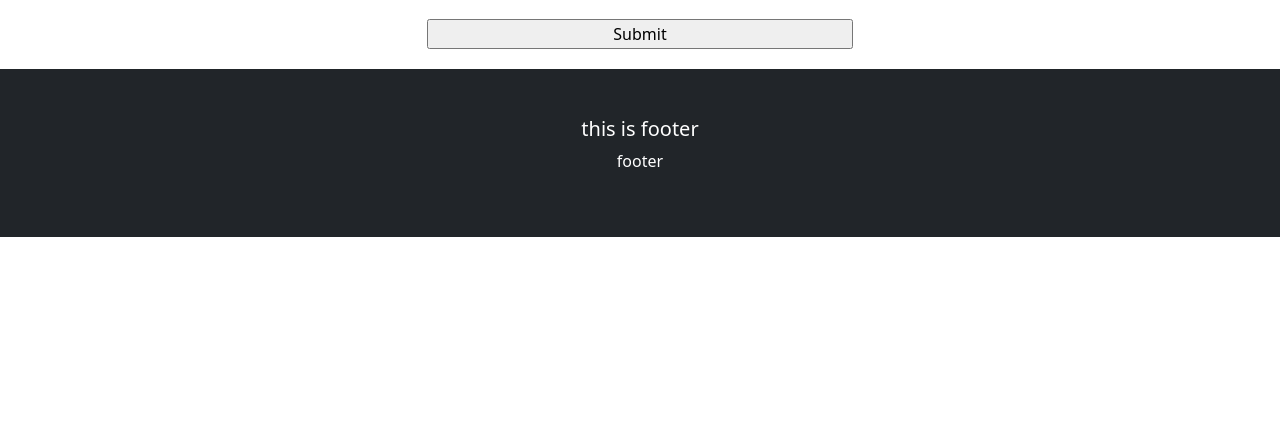
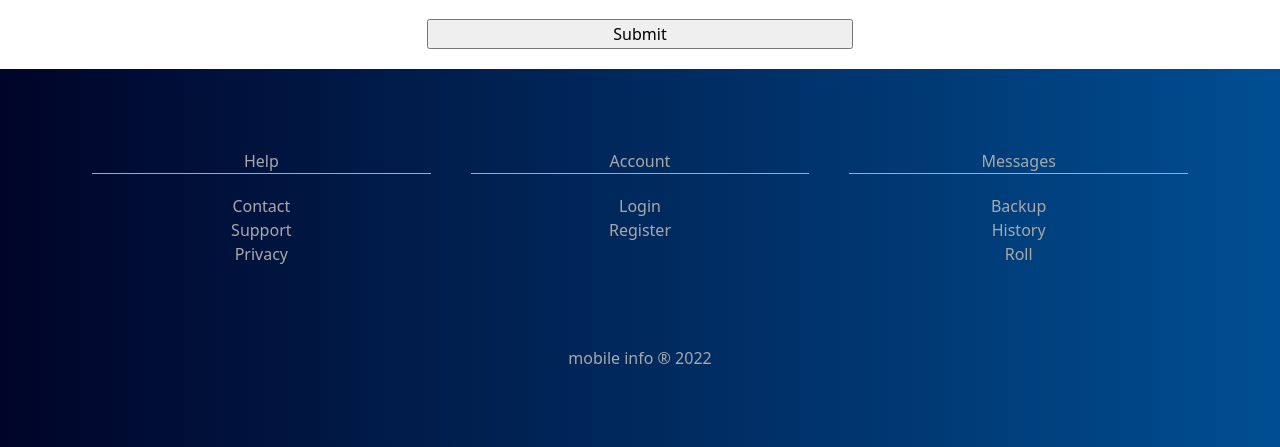
Before and after one commit to rased100/mobile-info-client, a React (Create React App) app: page / in a window 1280 px wide. Shown: the part 1475-1922 px from the top of the page. Before the commit the page ends 1712 px from the top, so only its background shows below. Built offline with nearby package versions, Linux system fonts and the light colour scheme; no server answers.

Commit message:
footer add

```diff
--- a/package.json
+++ b/package.json
@@ -3,6 +3,9 @@
   "version": "0.1.0",
   "private": true,
   "dependencies": {
+    "@emotion/react": "^11.7.1",
+    "@emotion/styled": "^11.6.0",
+    "@mui/material": "^5.2.6",
     "@testing-library/jest-dom": "^5.16.1",
     "@testing-library/react": "^12.1.2",
     "@testing-library/user-event": "^13.5.0",
--- /dev/null
+++ b/src/Pages/Footer/Footer.css
@@ -0,0 +1,12 @@
+.background{
+    /* background-color: rgba(42, 11, 218, 0.911); */
+    background-image: linear-gradient(to right, #000428 , #004e92);
+}
+.decoration{
+    text-decoration: none;
+    color: darkgrey;
+}
+.header{
+    margin-bottom: 20px;
+    color: darkgrey;
+}
--- a/src/Pages/Footer/Footer.js
+++ b/src/Pages/Footer/Footer.js
@@ -1,13 +1,75 @@
+import { Grid } from '@mui/material';
+import { Box } from '@mui/system';
 import React from 'react';
+import { Container } from 'react-bootstrap';
+import { Link } from 'react-router-dom';
+import './Footer.css';
 
 const Footer = () => {
     return (
-        <div className='bg-dark'>
-            <div className='text-white p-5'>
-                <h5>this is footer</h5>
-                <p>footer</p>
-            </div>
-        </div>
+        <Box className="background"
+            px={{ xs: 3, sm: 10 }}
+            py={{ xs: 5, sm: 10 }}
+            bgcolor="text.secondary"
+            color="white"
+        >
+            <Container maxWidth="lg">
+                <Grid container spacing={5}>
+                    <Grid item xs={12} sm={4}>
+                        <Box className="header" borderBottom={1}>Help</Box>
+                        <Box>
+                            <Link className="decoration" to="/" color="inherit">
+                                Contact
+                            </Link>
+                        </Box>
+                        <Box>
+                            <Link className="decoration" to="/" color="inherit">
+                                Support
+                            </Link>
+                        </Box>
+                        <Box>
+                            <Link className="decoration" to="/" color="inherit">
+                                Privacy
+                            </Link>
+                        </Box>
+                    </Grid>
+                    <Grid item xs={12} sm={4}>
+                        <Box className="header" borderBottom={1}>Account</Box>
+                        <Box>
+                            <Link className="decoration" to="/login" color="inherit">
+                                Login
+                            </Link>
+                        </Box>
+                        <Box>
+                            <Link className="decoration" to="/register" color="inherit">
+                                Register
+                            </Link>
+                        </Box>
+                    </Grid>
+                    <Grid item xs={12} sm={4}>
+                        <Box className="header" borderBottom={1}>Messages</Box>
+                        <Box>
+                            <Link className="decoration" to="/" color="inherit">
+                                Backup
+                            </Link>
+                        </Box>
+                        <Box>
+                            <Link className="decoration" to="/" color="inherit">
+                                History
+                            </Link>
+                        </Box>
+                        <Box>
+                            <Link className="decoration" to="/" color="inherit">
+                                Roll
+                            </Link>
+                        </Box>
+                    </Grid>
+                </Grid>
+                <Box textAlign="center" color="darkgrey" pt={{ xs: 5, sm: 10 }} pb={{ xs: 5, sm: 0 }}>
+                    mobile info &reg; {new Date().getFullYear()}
+                </Box>
+            </Container>
+        </Box>
     );
 };
 
```
Also changed, not shown: 1 other file (tests, documents, lock files or other folders).
